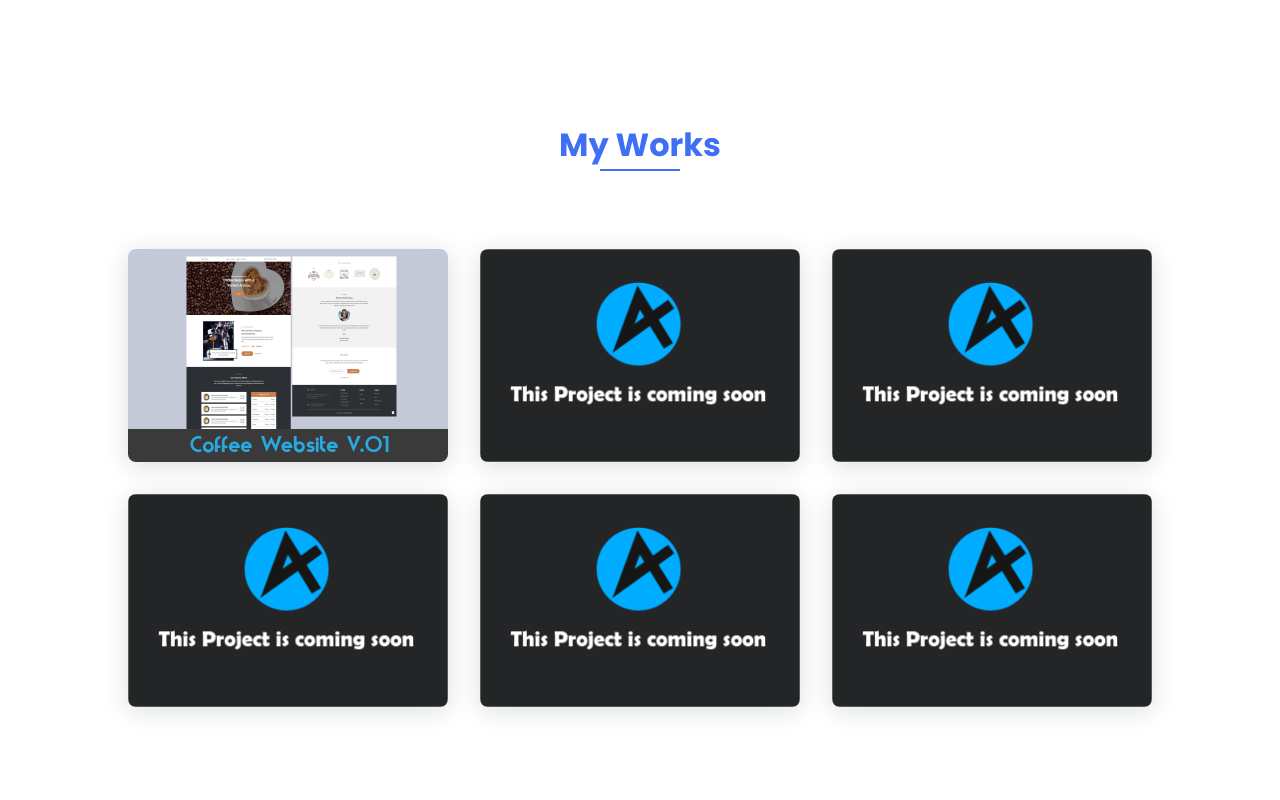
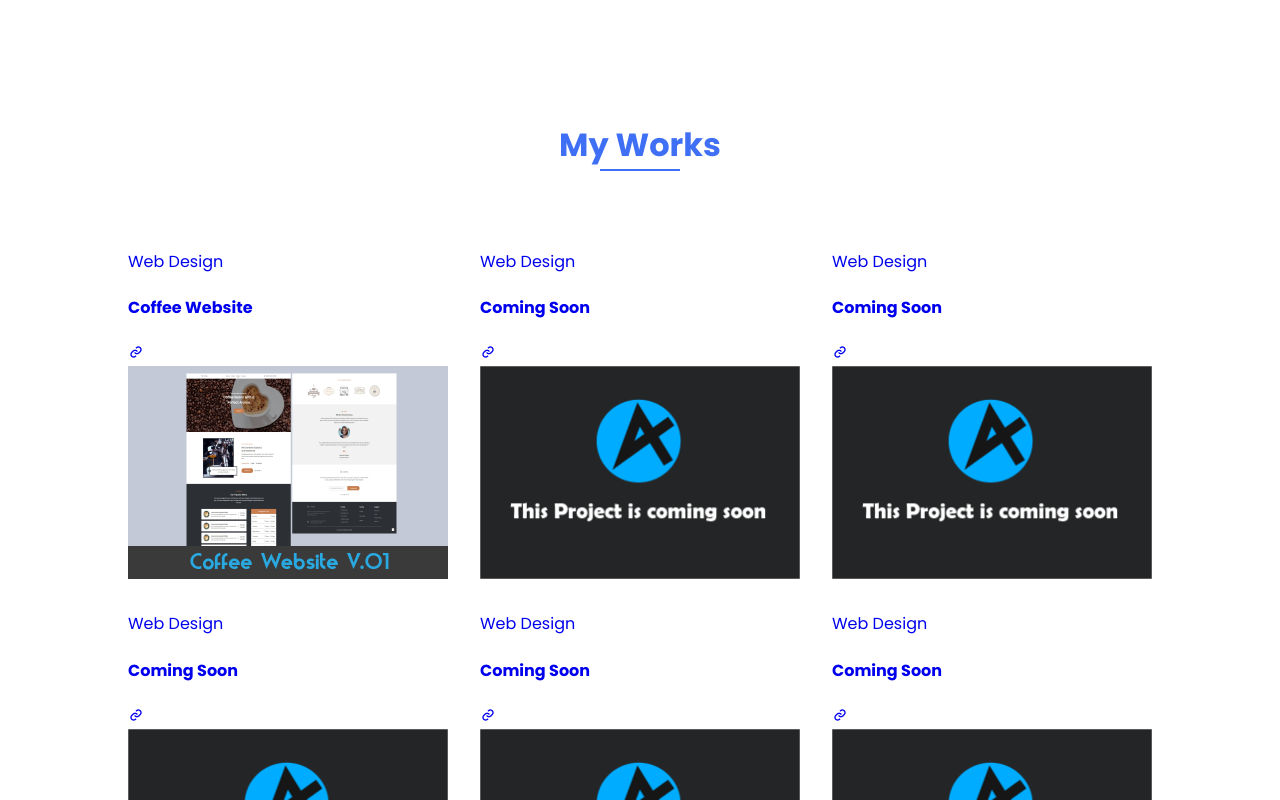
Before and after one commit to abirett2/abirett2.github.io, a plain HTML site: page index.html in a window 1280 px wide. Shown: the part 2000-2800 px from the top of the page. Drawn offline with nearby package versions, Linux system fonts and the light colour scheme.

Commit message:
Update index.html

```diff
--- a/index.html
+++ b/index.html
@@ -213,23 +213,89 @@
                 <h2 class="section-title">My Works</h2>
 
                 <div class="work__container bd-grid">
-                    <a href="https://abirett2.github.io/p1/" class="work__img">
-                        <img src="images/preview1.png" alt="w1">
+                    <a href="https://abirett2.github.io/p1/" class="work-content">
+                        <div class="portfolio-item shadow-dark">
+                          <div class="details">
+                            <span class="term">Web Design</span>
+                            <h4 class="title">Coffee Website</h4>
+                            <span class="more-button"
+                              ><i class='bx bx-link'></i></span>
+                          </div>
+                          <div class="thumb">
+                            <img src="images/preview1.png" alt="coffee_website" />
+                            <div class="mask"></div>
+                          </div>
+                        </div>
                     </a>
-                    <a href="" class="work__img">
-                        <img src="images/coming_soon.png" alt="w2">
+                    <a href="#" class="work-content">
+                        <div class="portfolio-item shadow-dark">
+                          <div class="details">
+                            <span class="term">Web Design</span>
+                            <h4 class="title">Coming Soon</h4>
+                            <span class="more-button"
+                              ><i class='bx bx-link'></i></span>
+                          </div>
+                          <div class="thumb">
+                            <img src="images/coming_soon.png" alt="coming_soon" />
+                            <div class="mask"></div>
+                          </div>
+                        </div>
                     </a>
-                    <a href="" class="work__img">
-                        <img src="images/coming_soon.png" alt="w3">
+                    <a href="#" class="work-content">
+                        <div class="portfolio-item shadow-dark">
+                          <div class="details">
+                            <span class="term">Web Design</span>
+                            <h4 class="title">Coming Soon</h4>
+                            <span class="more-button"
+                              ><i class='bx bx-link'></i></span>
+                          </div>
+                          <div class="thumb">
+                            <img src="images/coming_soon.png" alt="coming_soon" />
+                            <div class="mask"></div>
+                          </div>
+                        </div>
                     </a>
-                    <a href="" class="work__img">
-                        <img src="images/coming_soon.png" alt="w4">
+                    <a href="#" class="work-content">
+                        <div class="portfolio-item shadow-dark">
+                          <div class="details">
+                            <span class="term">Web Design</span>
+                            <h4 class="title">Coming Soon</h4>
+                            <span class="more-button"
+                              ><i class='bx bx-link'></i></span>
+                          </div>
+                          <div class="thumb">
+                            <img src="images/coming_soon.png" alt="coming_soon" />
+                            <div class="mask"></div>
+                          </div>
+                        </div>
                     </a>
-                    <a href="" class="work__img">
-                        <img src="images/coming_soon.png" alt="w5">
+                    <a href="#" class="work-content">
+                        <div class="portfolio-item shadow-dark">
+                          <div class="details">
+                            <span class="term">Web Design</span>
+                            <h4 class="title">Coming Soon</h4>
+                            <span class="more-button"
+                              ><i class='bx bx-link'></i></span>
+                          </div>
+                          <div class="thumb">
+                            <img src="images/coming_soon.png" alt="coming_soon" />
+                            <div class="mask"></div>
+                          </div>
+                        </div>
                     </a>
-                    <a href="" class="work__img">
-                        <img src="images/coming_soon.png" alt="w6">
+                    <a href="#" class="work-content">
+                        <div class="portfolio-item shadow-dark">
+                          <div class="details">
+                            <span class="term">Web Design</span>
+                            <h4 class="title">Coming Soon</h4>
+                            <span class="more-button"
+                              ><i class='bx bx-link'></i></span>
+                          </div>
+                          <div class="thumb">
+                            <img src="images/coming_soon.png" alt="coming_soon" />
+                            <div class="mask"></div>
+                          </div>
+                        </div>
                     </a>
                 </div>
             </section>
@@ -249,9 +315,9 @@
             </section>
         </main>
 
-        <!--Lite version Web Section-->
+        <!--See More Projects Section-->
         <div style="color:#ddd;background-color:#282E34;text-align:center;padding:50px 70px;text-align: center; font-size: 20px; font-family:'Segoe UI', Tahoma, Geneva, Verdana, sans-serif;">
-            <p>Use lite version if your browser don't support javascript. <a href="https://abirett2.github.io/lite_version/" style="color:dodgerblue">Click Here</a></p>
+            <p>I stored many working projects on my projects gallery, click on 'See More' to view my recent working projects. <br> <a href="#" style="color:dodgerblue">See More</a></p>
         </div>
 
         <!--===== FOOTER =====-->
```
